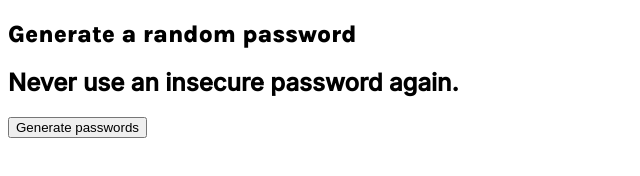
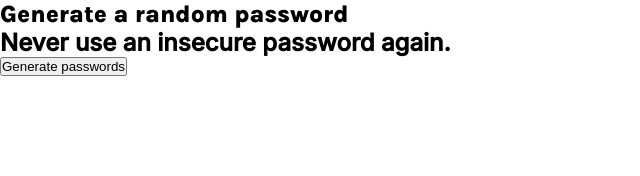
Before and after one commit to istarlet/random-password-generator, a plain HTML site: page index.html in a window 1280 px wide. Shown: the whole page, without its empty margins (0-640 px from the left). Drawn offline with Linux system fonts and the light colour scheme.

Commit message:
Add box-sizing border box to css

```diff
--- a/styles.css
+++ b/styles.css
@@ -6,6 +6,18 @@
     --green-600: hsla(144, 70%, 58%, 1);
     --green-700: hsla(160, 84%, 39%, 1);
     --white: hsla(0, 0%, 100%, 1);
+}
+
+*,
+*::before,
+*::after {
+  box-sizing: border-box;
+
+  margin: 0;
+  padding: 0;
+
+  text-decoration: none;
+  list-style: none;
 }
 
 .karla {
```
